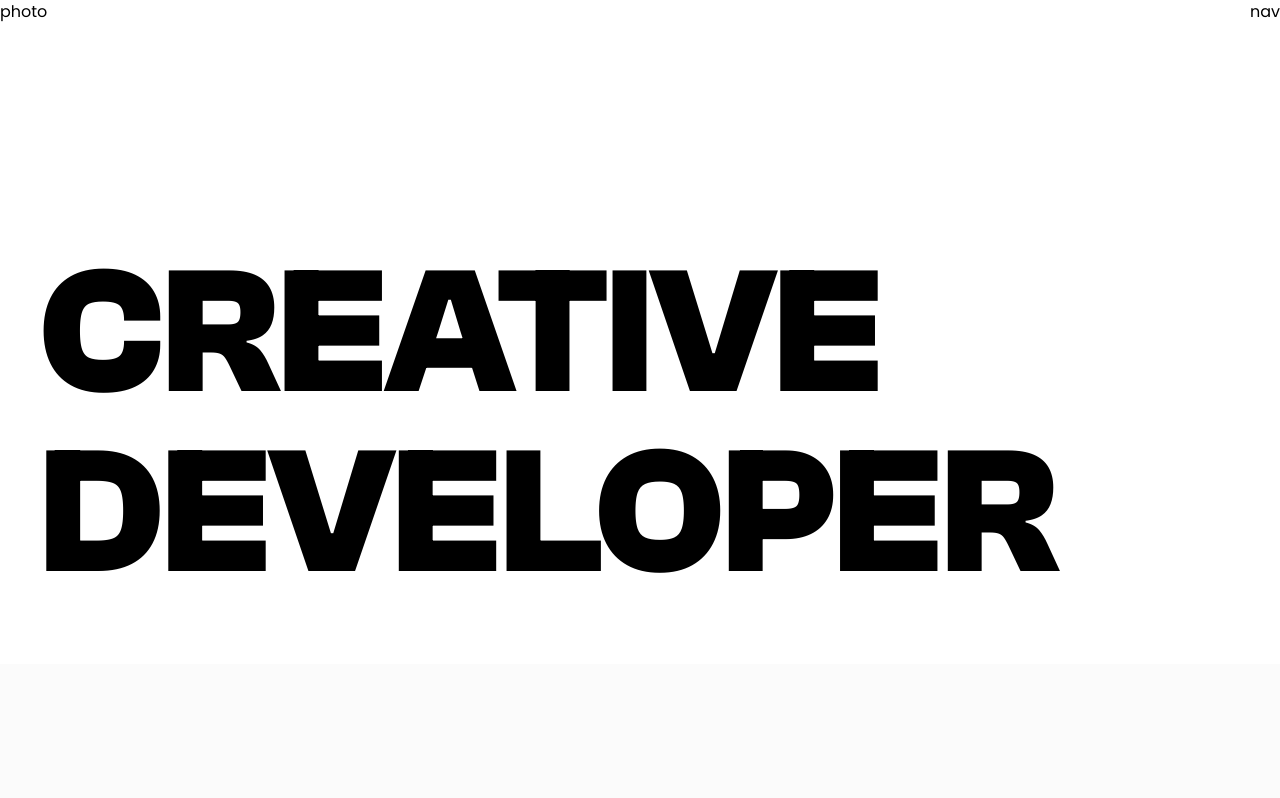
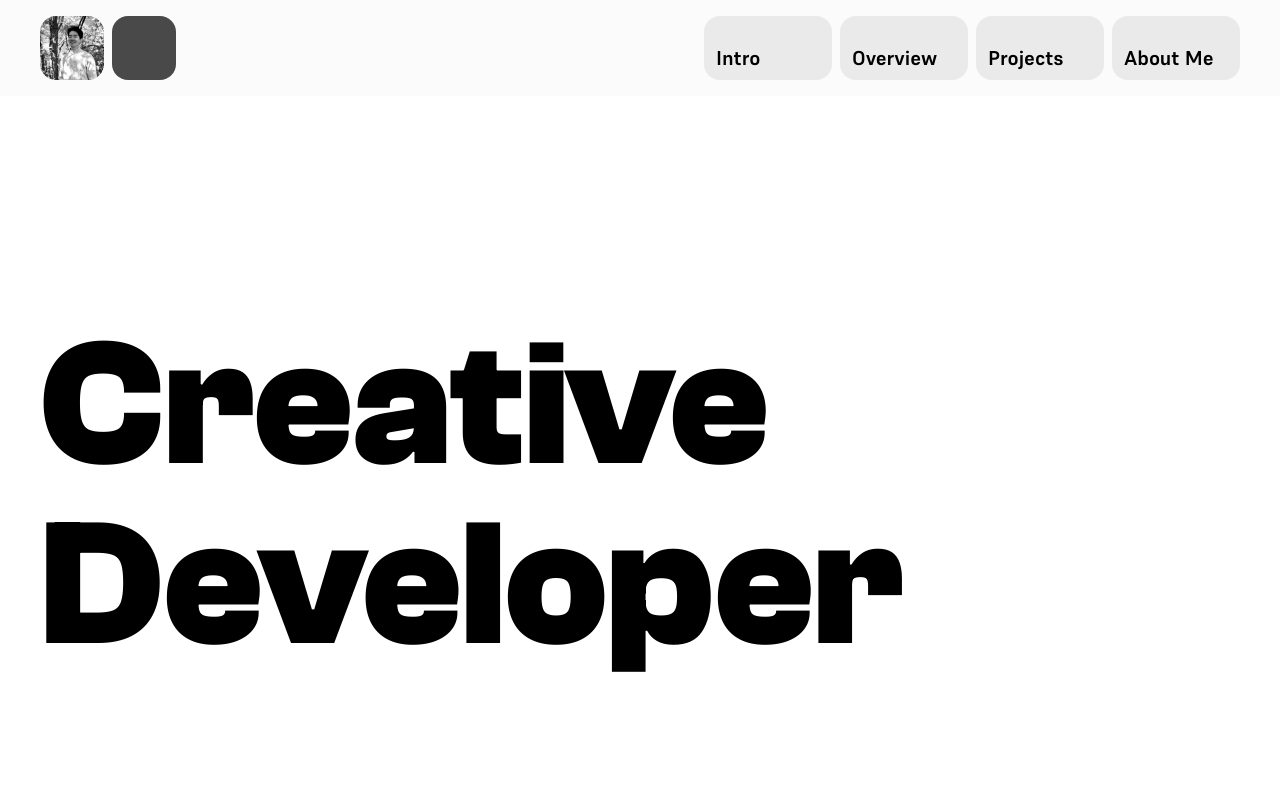
Before and after one commit to mackaykillian/portfolio, a React (Create React App) app: page / in a window 1280 px wide. Shown: the top 798 px of the page. Built offline with nearby package versions, Linux system fonts and the light colour scheme.

Commit message:
added Header component

```diff
--- a/src/App.jsx
+++ b/src/App.jsx
@@ -2,6 +2,7 @@ import React, { useRef } from "react";
 import gsap from "gsap"; // <-- import GSAP
 import { useGSAP } from "@gsap/react"; // <-- import the hook from our React package
 import { useMediaQuery } from "react-responsive";
+import Header from "./components/Header";
 import IntroView from "./views/IntroView";
 import OverviewView from "./views/OverviewView";
 import ProjectsView from "./views/ProjectsView";
@@ -31,10 +32,7 @@ export default function App() {
   return (
     <div className="app">
       <div>
-        <div className="flex flex-row justify-between bg-green-400">
-          <div>photo</div>
-          <div>nav</div>
-        </div>
+        <Header />
         {/* Intro Section */}
         <IntroView />
         {/* Overview Section */}
--- /dev/null
+++ b/src/components/Header.jsx
@@ -0,0 +1,30 @@
+function Header() {
+  return (
+    <div className="fixed top-0 w-full h-24 py-4 bg-pgray-100">
+      <div className="flex flex-row justify-between mx-4 md:mx-8 lg:mx-10">
+        <div className="flex flex-row space-x-2">
+          <div className="w-16 h-16 rounded-[16px] bg-[url('./assets/picture-of-me-sm.png')] bg-top"></div>
+          <div className="w-16 h-16 bg-pgray-700 rounded-[16px]"></div>
+        </div>
+        <div className="flex flex-row space-x-2">
+          <div className="w-32 h-16 bg-pgray-200 rounded-[16px] flex justify-start items-end px-3 py-2">
+            <p className="font-sans text-xl font-bold"> Intro</p>
+          </div>
+          <div className="w-32 h-16 bg-pgray-200 rounded-[16px] flex justify-start items-end px-3 py-2">
+            <p className="font-sans text-xl font-bold"> Overview</p>
+          </div>
+          <div className="w-32 h-16 bg-pgray-200 rounded-[16px] flex justify-start items-end px-3 py-2">
+            <p className="font-sans text-xl font-bold"> Projects</p>
+          </div>
+          <div className="w-32 h-16 bg-pgray-200 rounded-[16px] flex justify-start items-end px-3 py-2">
+            <p className="font-sans text-xl font-bold"> About Me</p>
+          </div>
+        </div>
+      </div>
+    </div>
+  );
+}
+
+Header.defaultProps = {};
+
+export default Header;
--- a/src/views/IntroView.jsx
+++ b/src/views/IntroView.jsx
@@ -18,9 +18,9 @@ function IntroView() {
   return (
     <div
       ref={container}
-      className="flex flex-col h-[60vh] md:h-[80vh] justify-center mx-[16px] md:mx-[32px] lg:mx-[40px]"
+      className="flex flex-col h-[60vh] md:h-[80vh] justify-center mx-[16px] md:mx-[32px] lg:mx-[40px] mt-24 bg-auto"
     >
-      <div className="mt-[20vh] font-bold uppercase font-display text-[13vw] leading-[13vw] xl:text-[180px] xl:leading-[180px]">
+      <div className="mt-[20vh] font-bold font-display text-[13vw] leading-[13vw] xl:text-[180px] xl:leading-[180px]">
         <div id="hero-text">
           <div>
             <span className="quick-bold">C</span>
--- a/src/views/OverviewView.jsx
+++ b/src/views/OverviewView.jsx
@@ -44,7 +44,7 @@ function OverviewView() {
   const cardSize = smScreen ? "lg" : "sm";
 
   return (
-    <div id="overviewFrame" className="h-fit bg-pgray-100">
+    <div id="overviewFrame" className="bg-transparent h-fit">
       <div className="mx-4 md:mx-8 lg:mx-10">
         <div className="flex flex-row justify-end">
           <div className="mt-32 mb-16 text-5xl font-bold font-display md:text-6xl lg:text-7x">
```
Also changed, not shown: src/assets/Grad_14.png (added), src/assets/picture-of-me-sm.png (added).
